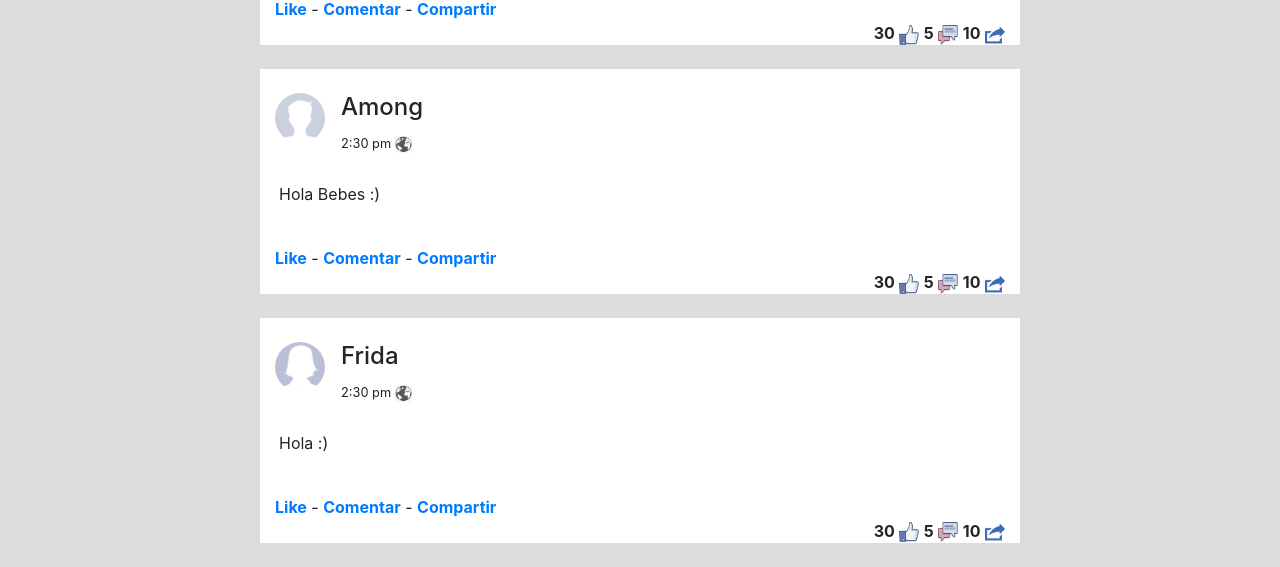
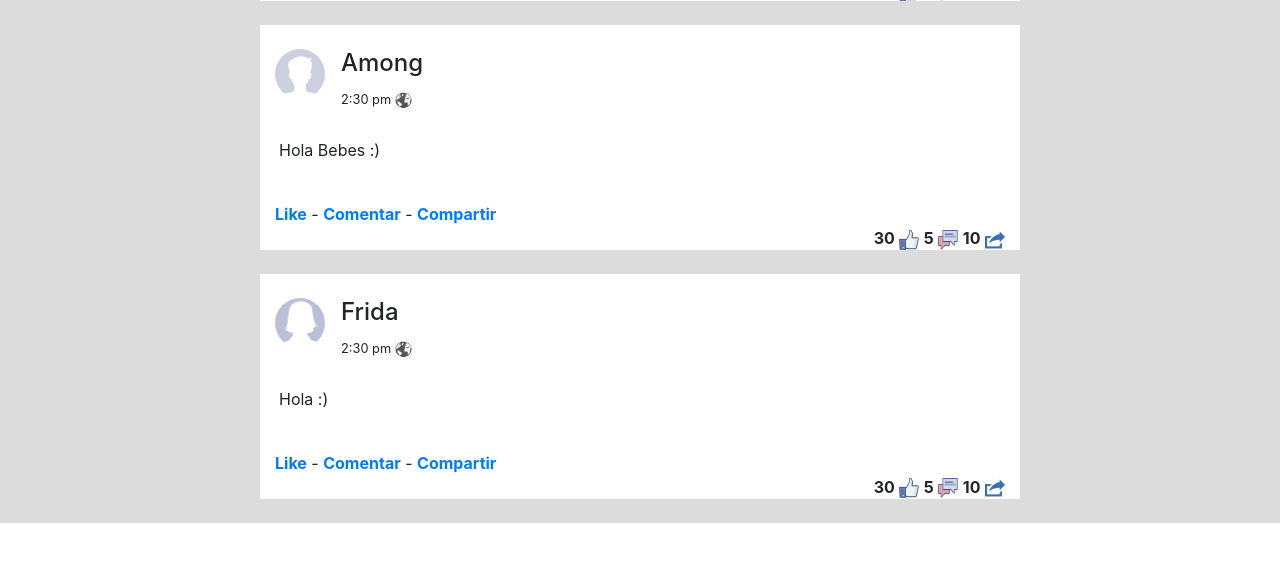
Before and after one commit to MkAngelo/Facebook-Retro, a Django app: page / in a window 1280 px wide. Shown: the part 1558-2125 px from the top of the page. After the commit the page ends 2081 px from the top, so only its background shows below. Run offline with Django 3.2, Linux system fonts and the light colour scheme; some libraries are stand-ins or nearby versions.

Commit message:
hotfix profile

```diff
--- a/templates/base.html
+++ b/templates/base.html
@@ -22,7 +22,7 @@
 
     {% include "nav.html" %}
 
-    <div class="container mt-5">
+    <div class="container mt-1">
 
         {% block container %}
 
```
